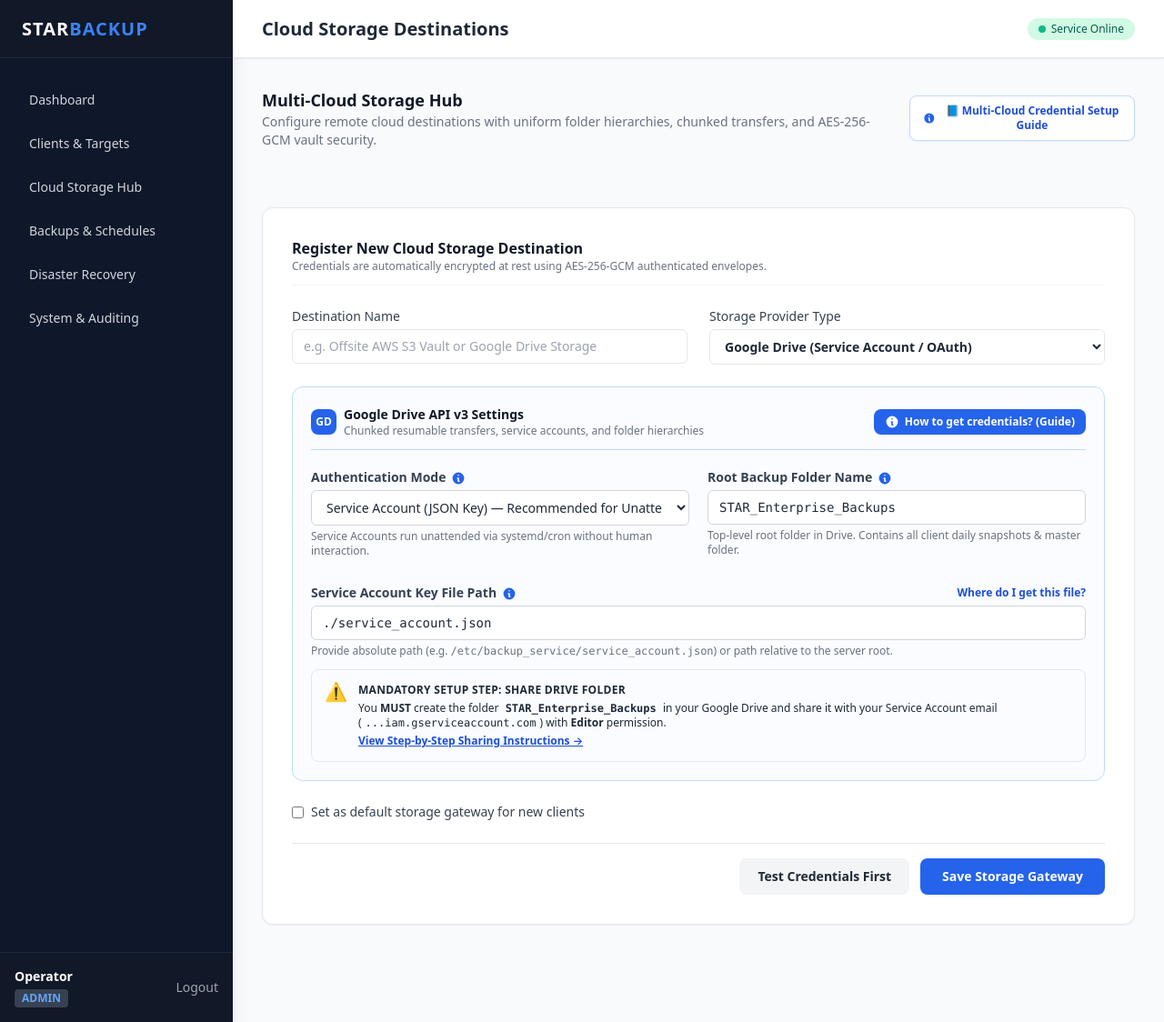
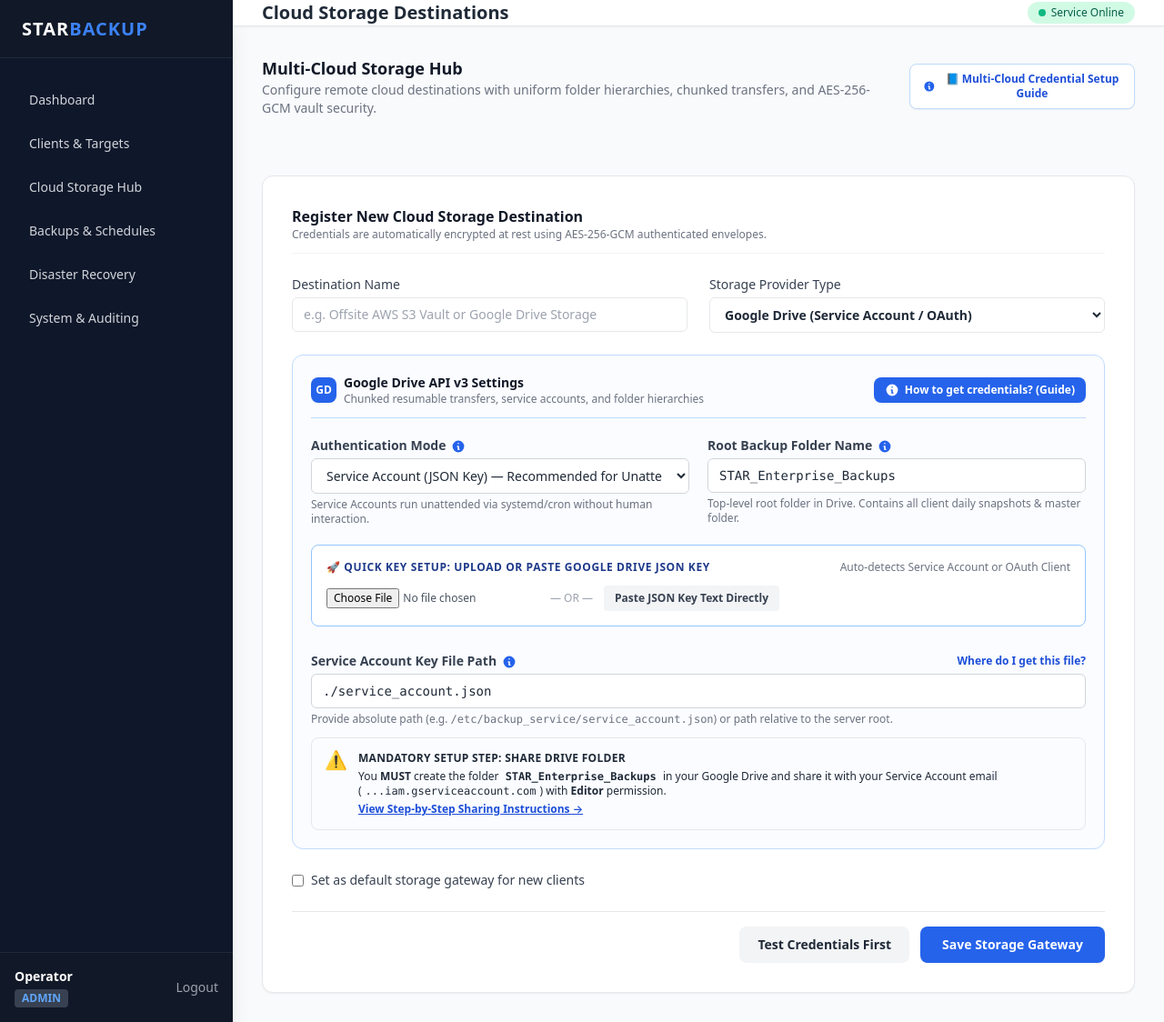
Before and after one commit to vipuljain28/backup-service, a FastAPI app: template backup_service/web/templates/storage.html in a window 1280 px wide. Shown: the whole page at 91% size. Run offline with FastAPI, Linux system fonts and the light colour scheme; the template is opened without the code that fills it, so the values that code supplies are empty.

Commit message:
feat(gdrive): add quick upload/paste key widget, auto-detect Service Account vs OAuth Client JSON, and enhanced diagnostics

```diff
--- a/backup_service/web/templates/storage.html
+++ b/backup_service/web/templates/storage.html
@@ -118,6 +118,33 @@
             <input type="text" name="gdrive_root_folder" id="gdrive_root_folder" value="STAR_Enterprise_Backups" required class="block w-full border border-gray-300 rounded-md px-3 py-2 text-sm font-mono focus:ring-blue-500 focus:border-blue-500">
             <p class="text-xs text-gray-500 mt-1">Top-level root folder in Drive. Contains all client daily snapshots & master folder.</p>
           </div>
+        </div>
+
+        <!-- Fast Key Upload / Paste Widget -->
+        <div class="p-4 bg-white border border-blue-300 rounded-lg shadow-xs space-y-3">
+          <div class="flex items-center justify-between">
+            <span class="text-xs font-bold uppercase tracking-wider text-blue-900 flex items-center space-x-1.5">
+              <span>🚀 Quick Key Setup: Upload or Paste Google Drive JSON Key</span>
+            </span>
+            <span class="text-xs text-gray-500">Auto-detects Service Account or OAuth Client</span>
+          </div>
+
+          <div class="flex flex-col sm:flex-row gap-3 items-center">
+            <input type="file" id="gdrive-file-input" accept=".json" onchange="handleGdriveFileSelect(event)" class="text-xs text-gray-600 file:mr-2 file:py-1.5 file:px-3 file:rounded file:border-0 file:text-xs file:font-semibold file:bg-blue-50 file:text-blue-700 hover:file:bg-blue-100 cursor-pointer">
+            <span class="text-xs text-gray-400">&mdash; OR &mdash;</span>
+            <button type="button" onclick="document.getElementById('gdrive-paste-box').classList.toggle('hidden')" class="px-3 py-1.5 bg-gray-100 hover:bg-gray-200 text-gray-700 text-xs font-semibold rounded transition">
+              Paste JSON Key Text Directly
+            </button>
+          </div>
+
+          <div id="gdrive-paste-box" class="space-y-2 hidden">
+            <textarea id="gdrive-json-textarea" rows="4" placeholder="Paste the entire contents of your downloaded service_account.json or client_secret.json here..." class="block w-full border border-gray-300 rounded p-2 text-xs font-mono"></textarea>
+            <button type="button" onclick="submitGdriveJsonContent()" class="px-4 py-1.5 bg-blue-600 hover:bg-blue-700 text-white font-semibold text-xs rounded shadow-xs transition">
+              Process &amp; Save Key to Server
+            </button>
+          </div>
+
+          <div id="gdrive-upload-status" class="hidden p-2.5 rounded text-xs"></div>
         </div>
 
         <!-- Service Account Path Input -->
@@ -908,5 +935,55 @@ async function testCurrentFormStorage(btn) {
     btn.disabled = false;
   }
 }
+function handleGdriveFileSelect(event) {
+  const file = event.target.files[0];
+  if (!file) return;
+  const reader = new FileReader();
+  reader.onload = function(e) {
+    document.getElementById('gdrive-json-textarea').value = e.target.result;
+    submitGdriveJsonContent();
+  };
+  reader.readAsText(file);
+}
+
+async function submitGdriveJsonContent() {
+  const text = document.getElementById('gdrive-json-textarea').value.trim();
+  const statusBox = document.getElementById('gdrive-upload-status');
+  if (!text) {
+    alert("Please paste your JSON key content or choose a file first.");
+    return;
+  }
+  statusBox.className = "p-2.5 rounded text-xs bg-blue-50 text-blue-800 border border-blue-200";
+  statusBox.innerHTML = "Processing and validating key file on server...";
+  statusBox.classList.remove('hidden');
+
+  try {
+    const res = await fetch('/api/v1/storage/upload-key', {
+      method: 'POST',
+      headers: { 'Content-Type': 'application/json' },
+      body: JSON.stringify({ json_content: text, config_id: 1 })
+    });
+    const data = await res.json();
+    if (res.ok && data.status === 'success') {
+      statusBox.className = "p-2.5 rounded text-xs bg-green-50 text-green-900 border border-green-300";
+      statusBox.innerHTML = `✅ <strong>Success:</strong> ${data.message}`;
+      if (data.key_type === 'service_account') {
+        document.getElementById('gdrive_auth_mode').value = 'service_account';
+        toggleGdriveAuthMode('service_account');
+        document.getElementById('gdrive_sa_file').value = data.file_path;
+      } else {
+        document.getElementById('gdrive_auth_mode').value = 'oauth_user';
+        toggleGdriveAuthMode('oauth_user');
+        document.getElementById('gdrive_oauth_file').value = data.file_path;
+      }
+    } else {
+      statusBox.className = "p-2.5 rounded text-xs bg-red-50 text-red-900 border border-red-300";
+      statusBox.innerHTML = `❌ <strong>Error:</strong> ${data.detail || data.message || 'Failed to process key.'}`;
+    }
+  } catch (err) {
+    statusBox.className = "p-2.5 rounded text-xs bg-red-50 text-red-900 border border-red-300";
+    statusBox.innerHTML = `❌ <strong>Error:</strong> ${err.message}`;
+  }
+}
 </script>
 {% endblock %}
```
Also changed, not shown: backup_service/web/routes/storage_routes.py (+75 -0 lines), backup_service/storage/gdrive.py.
